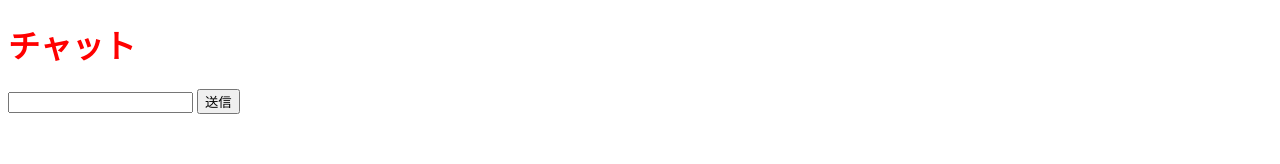
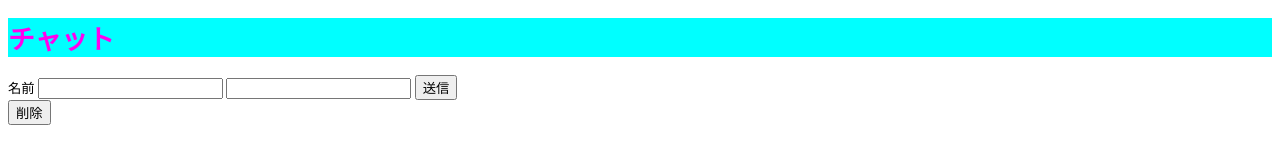
Before and after one commit to Jay2523/-, a website: page template.html in a window 1280 px wide. Drawn offline with Linux system fonts and the light colour scheme.

Commit message:
削除ボタンを追加しました

```diff
--- a/static/script.js
+++ b/static/script.js
@@ -1,7 +1,10 @@
 const messageInput = document.getElementById("message-input");
+const nameInput = document.getElementById("name-input");
 
-setInterval(() => {
-  if (messageInput.value === "") {
-    window.location.reload();
-  }
-}, 5 * 1000);
+
+
+//setInterval(() => {
+  //if (messageInput.value === "") {
+    //window.location.reload();
+  //}
+//}, 5 * 1000);
--- a/static/style.css
+++ b/static/style.css
@@ -1,3 +1,14 @@
 .app-title {
-  color: #ff0000;
+  color: #ff00ee;
 }
+h1{
+  background-color: aqua;
+}
+.nameT{
+  color:black;
+}
+body{
+  font-family: 'Times New Roman', Times, serif;
+  font-size: smaller;
+  color: red;
+}
--- a/template.html
+++ b/template.html
@@ -11,9 +11,18 @@
       <!-- posts -->
     </ul>
     <form action="/send" method="post">
+      <span class="nameT">名前</span>
+      <input id="name-input" type="text" name="name" />
       <input id="message-input" type="text" name="message" />
       <button type="submit">送信</button>
     </form>
     <script src="/script.js"></script>
+
+    <div>
+      <form action="/delete" method="post">
+        <input type="submit" value="削除">
+      </form>
+    </div>
+
   </body>
 </html>
```
Also changed, not shown: main.mjs (+13 -0 lines).
